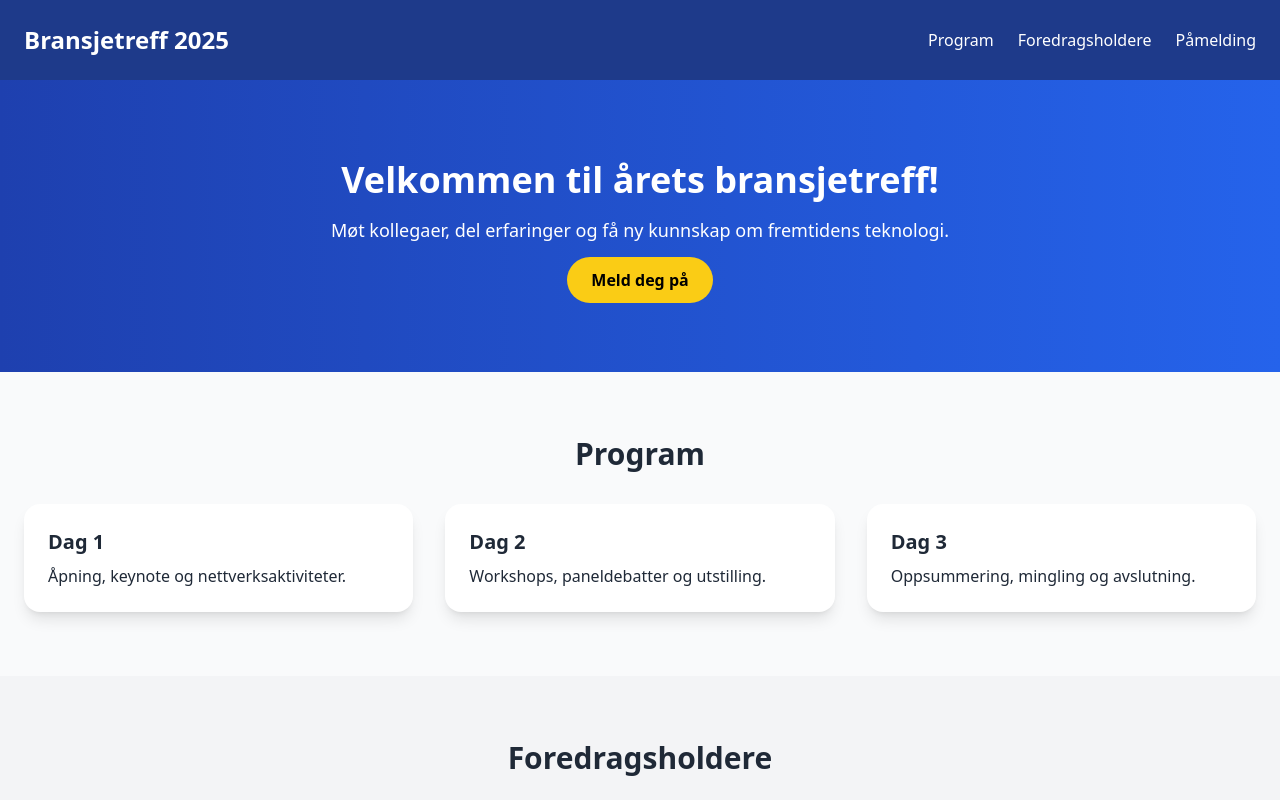
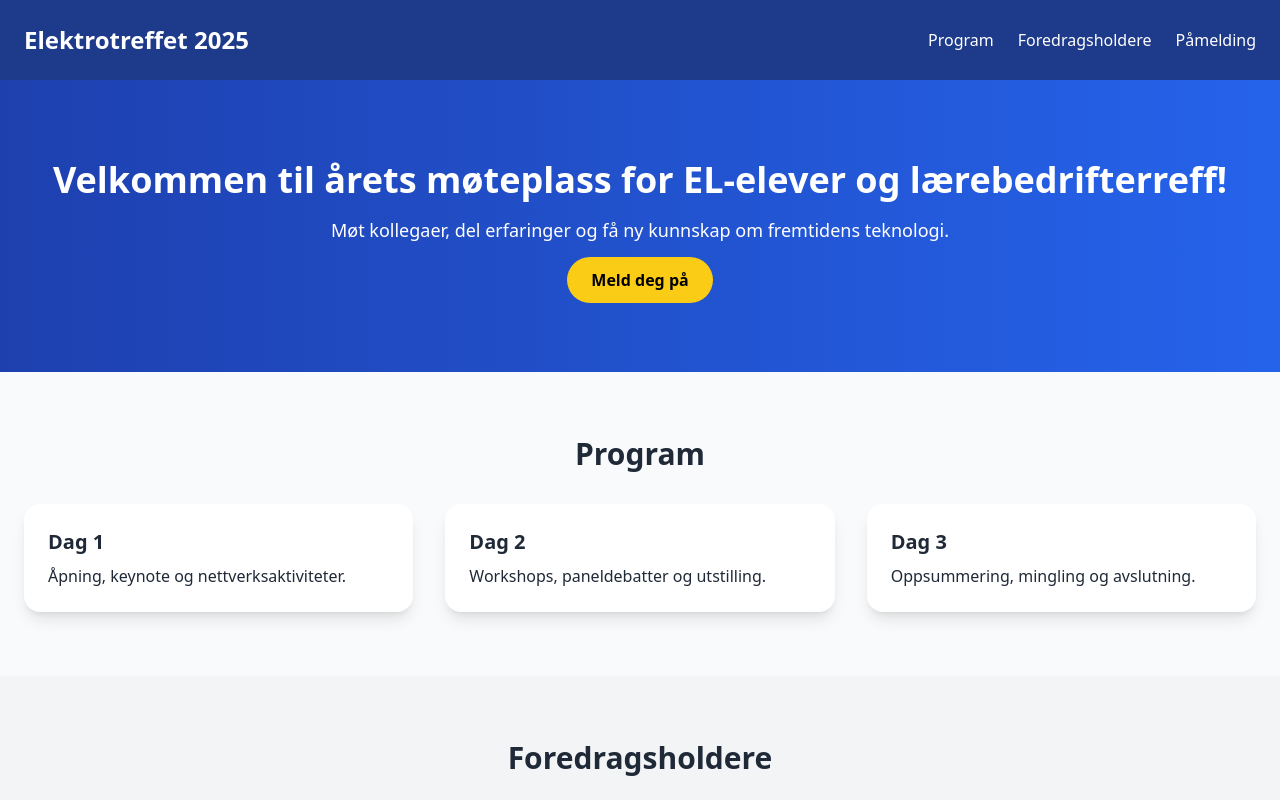
Before and after one commit to bebdroid/bransjetreff, a plain HTML site: page index.html in a window 1280 px wide. Shown: the top 800 px of the page. Drawn offline with nearby package versions, Linux system fonts and the light colour scheme.

Commit message:
upload intro

```diff
--- a/index.html
+++ b/index.html
@@ -10,7 +10,7 @@
 <!-- Header -->
 <header class="bg-blue-900 text-white py-6 shadow-lg">
 <div class="container mx-auto px-6 flex justify-between items-center">
-<h1 class="text-2xl font-bold">Bransjetreff 2025</h1>
+<h1 class="text-2xl font-bold">Elektrotreffet 2025</h1>
 <nav>
 <ul class="flex gap-6">
 <li><a href="#program" class="hover:text-yellow-400">Program</a></li>
@@ -24,7 +24,7 @@
 
 <!-- Hero -->
 <section class="bg-gradient-to-r from-blue-800 to-blue-600 text-white py-20 text-center">
-<h2 class="text-4xl font-bold mb-4">Velkommen til årets bransjetreff!</h2>
+<h2 class="text-4xl font-bold mb-4">Velkommen til årets møteplass for EL-elever og lærebedrifterreff!</h2>
 <p class="text-lg mb-6">Møt kollegaer, del erfaringer og få ny kunnskap om fremtidens teknologi.</p>
 <a href="#paamelding" class="bg-yellow-400 text-black px-6 py-3 rounded-full font-semibold hover:bg-yellow-300">Meld deg på</a>
 </section>
```
